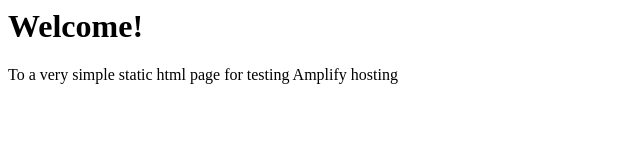
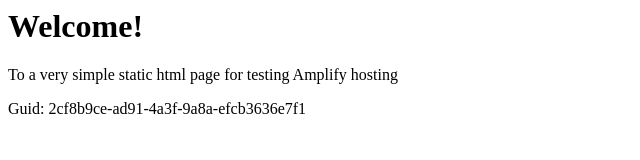
Before and after one commit to aws-aemilia-nrt/Github-PR-Commit-Integration-Test-DoNotTouch-v1-prod-ap-northeast-1, a website: page src/index.html in a window 1280 px wide. Shown: the whole page, without its empty margins (0-640 px from the left). Drawn offline with Linux system fonts and the light colour scheme.

Commit message:
commit from integ tests

```diff
--- a/src/index.html
+++ b/src/index.html
@@ -1,3 +1,5 @@
+
+
 <html lang="en">
 
 <head>
@@ -10,6 +12,6 @@
 <body>
     <h1>Welcome!</h1>
     <p>To a very simple static html page for testing Amplify hosting</p>
-</body>
+    <p>Guid: 2cf8b9ce-ad91-4a3f-9a8a-efcb3636e7f1</p></body>
 
 </html>
```
